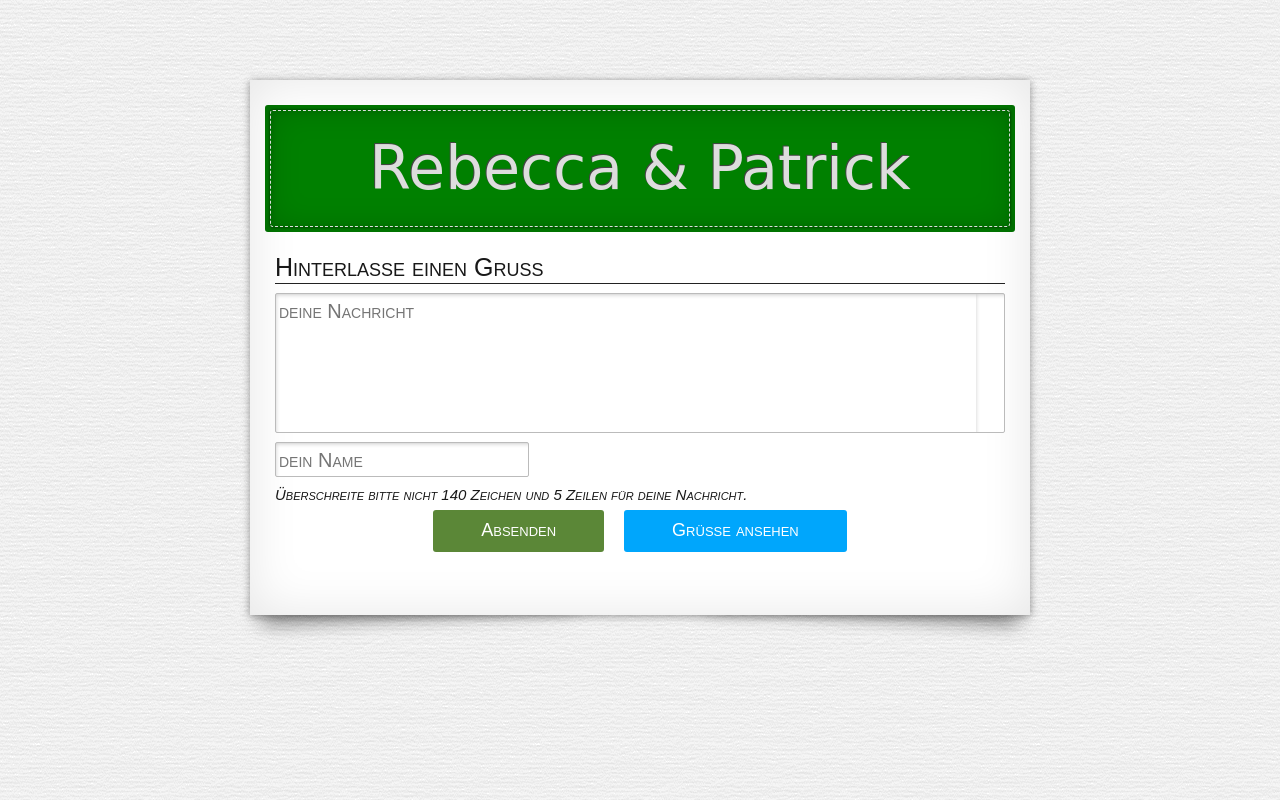
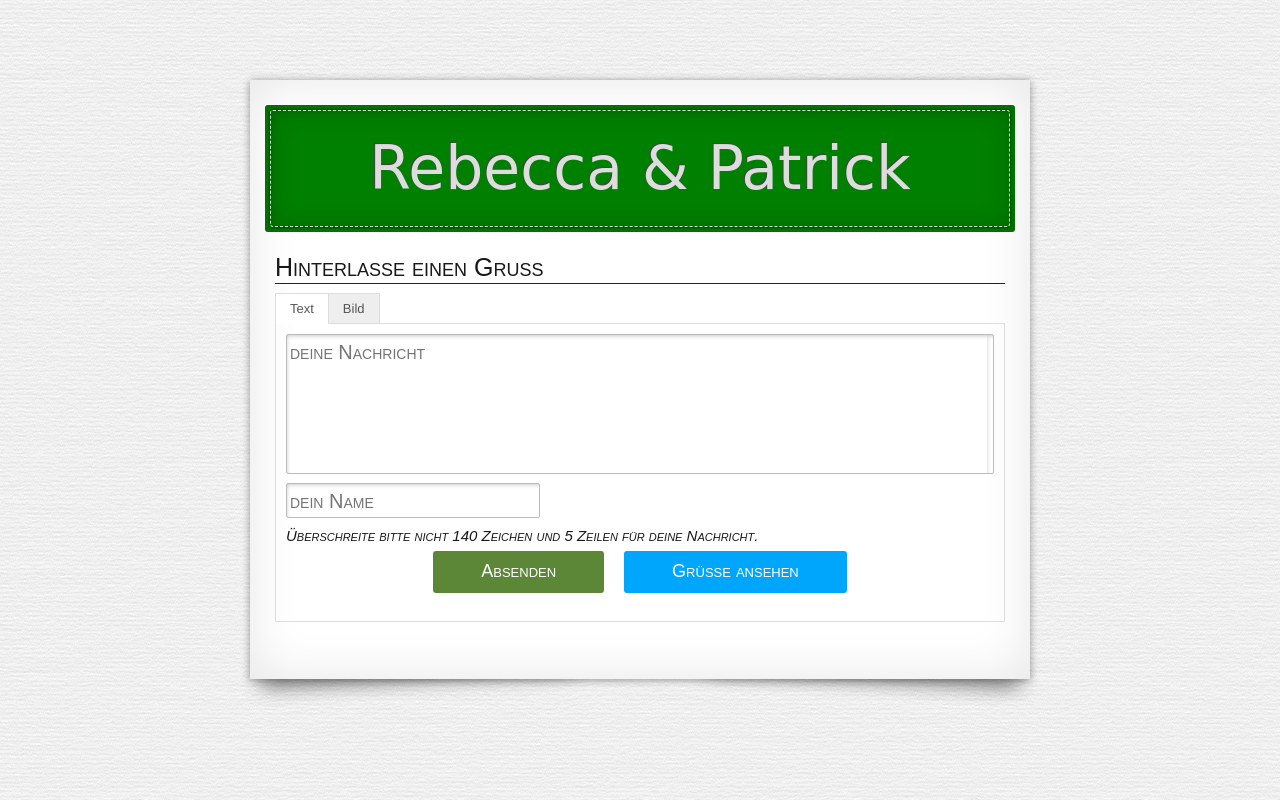
Before and after one commit to dAnjou/wedding-stuff, a Flask app: page / in a window 1280 px wide. Run offline with Flask 2, Linux system fonts and the light colour scheme; some web fonts are replaced.

Commit message:
add form for picture upload on client side

```diff
--- a/templates/index.html
+++ b/templates/index.html
@@ -45,12 +45,26 @@
                         {% endfor %}
                         <h3>Hinterlasse selbst einen Gruß</h3>
                     {% endif %}
+                    <dl class="contained tabs">
+                        <dd><a href="#text" class="active">Text</a></dd>
+                        <dd><a href="#bild">Bild</a></dd>
+                    </dl>
+                    <ul class="contained tabs-content">
+                        <li class="active" id="textTab" style="padding: 10px;">
                             <form class="nice" action="{{ url_for('index') }}" method="POST">
                                 <textarea name="message" class="expand" placeholder="deine Nachricht" rows="5"></textarea>
                                 <input name="from" class="input-text" type="text" placeholder="dein Name" />
                                 <p id="maximum">Überschreite bitte nicht 140 Zeichen und 5 Zeilen für deine Nachricht.</p>
                                 <input type="submit" value="Absenden" class="large radius green button" />{% if not mobile %}<a class="large radius button" href="{{ url_for('greets') }}">Grüße ansehen</a>{% endif %}
                             </form>
+                        </li>
+                        <li id="bildTab" style="padding: 10px;">
+                            <form class="nice" action="{{ url_for('index') }}" method="POST" enctype="multipart/form-data">
+                                <input name="photo" class="input-text expand" type="file">
+                                <input type="submit" value="Absenden" class="large radius green button" />{% if not mobile %}<a class="large radius button" href="{{ url_for('greets') }}">Grüße ansehen</a>{% endif %}
+                            </form>
+                        </li>
+                    </ul>
                 </div>
             </div>
         </div>
```
Lines whose indentation alone changed are shown as unchanged.
